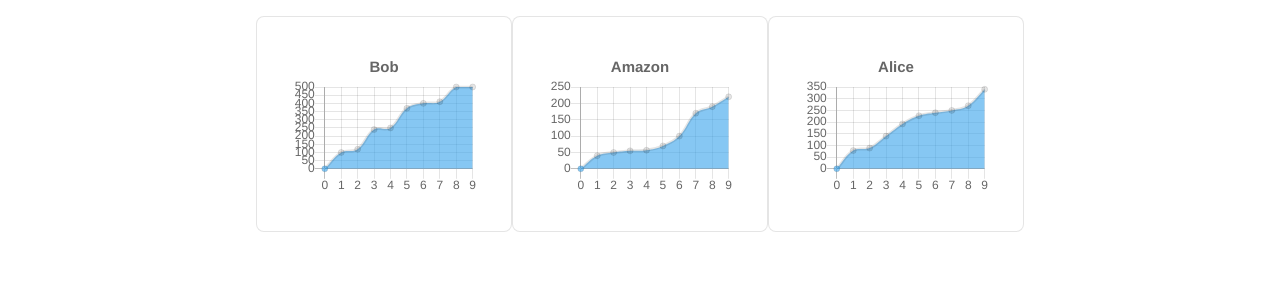
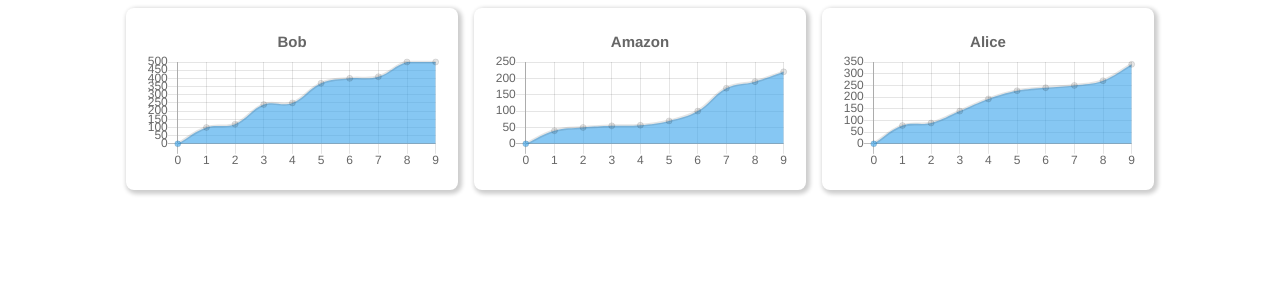
Before and after one commit to SrividyaKK/FOSSMEC-FCC-Chart, a React (Create React App) app: page / in a window 1280 px wide. Shown: the top 300 px of the page. Built offline with nearby package versions, Linux system fonts and the light colour scheme.

Commit message:
Card layout

```diff
--- a/src/App.js
+++ b/src/App.js
@@ -26,10 +26,11 @@
   		const { chartData } = this.state;
 		return (
 	  		<div className="App">
+
 		  		{
 		  			chartData.map((user, i) => {
 		  				return (
-	  					<div className='mw5 center bg-white br3 dib ma3 pa3 pa4-ns mv3 ba b--black-10'>
+		  					<div className='tc bg-lightest-white dib br3 pa3 ma2 bw2 shadow-3 grow'>
 		  						<Chart chartData={chartData[i]}/>
 		  					</div>
 		  				);
```
Lines whose indentation alone changed are shown as unchanged.
